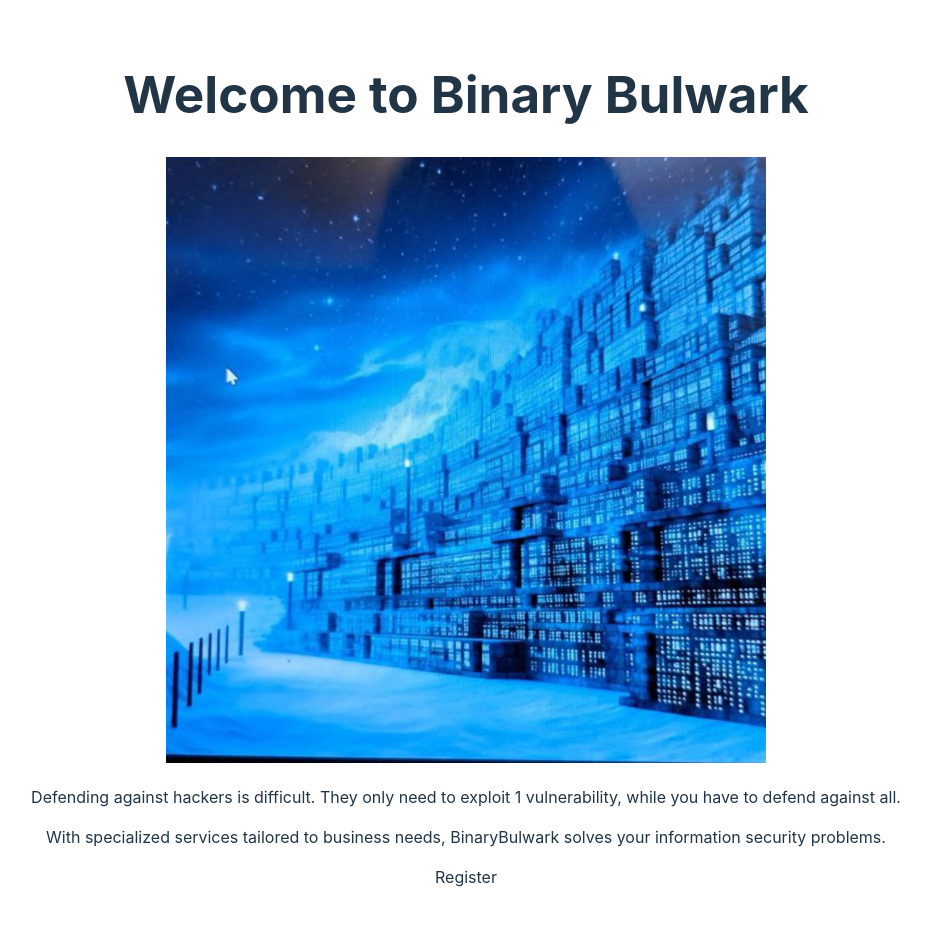
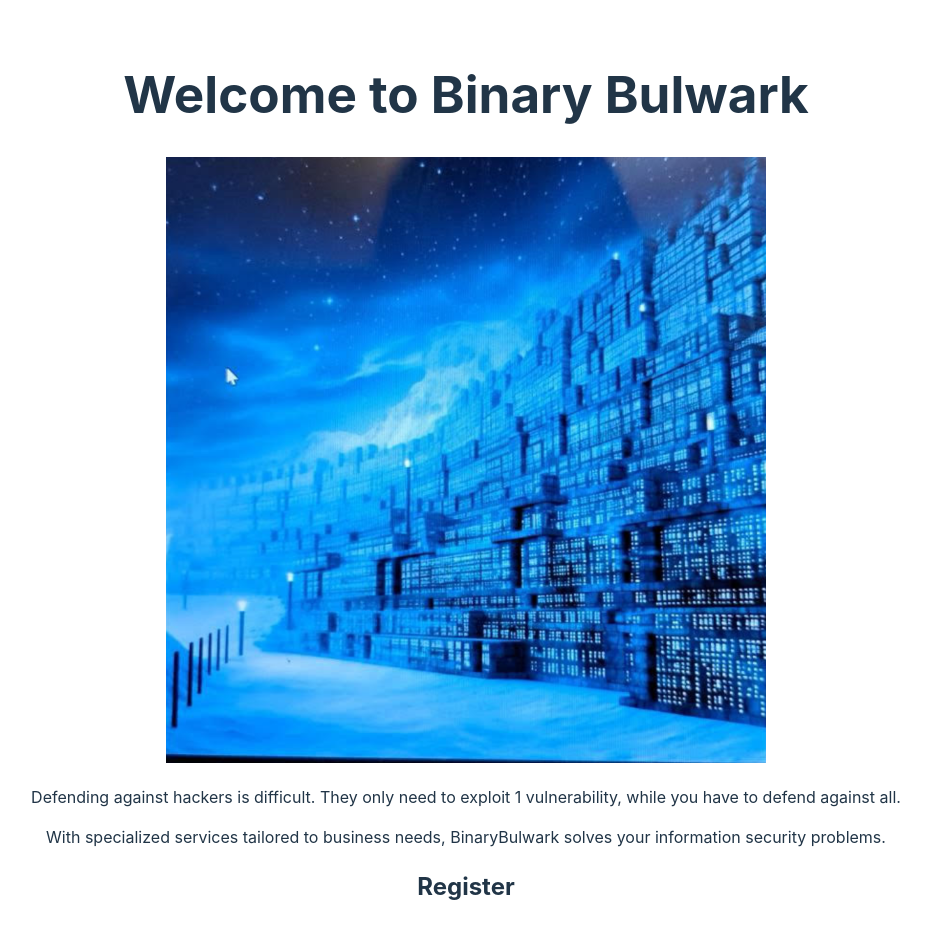
Before and after one commit to ivantko/CapstoneFinal, a React (Vite) app in the folder capstone-final/: page / in a window 1280 px wide. Shown: the top 938 px of the page, without its empty margins (174-1105 px from the left). Built offline with nearby package versions, Linux system fonts and the light colour scheme.

Commit message:
created register componenet and started React router DOM

```diff
--- a/capstone-final/package.json
+++ b/capstone-final/package.json
@@ -11,7 +11,8 @@
   },
   "dependencies": {
     "react": "^18.2.0",
-    "react-dom": "^18.2.0"
+    "react-dom": "^18.2.0",
+    "react-router-dom": "^6.22.3"
   },
   "devDependencies": {
     "@types/react": "^18.2.56",
--- a/capstone-final/src/components/Register.jsx
+++ b/capstone-final/src/components/Register.jsx
@@ -1,5 +1,9 @@
 function Register () {
-    return <div>Register</div>
+    return (
+        <div>
+            <h2>Register</h2>
+        </div>
+    );
 }
 
 export default Register;
```
Also changed, not shown: 1 other file (tests, documents, lock files or other folders).
